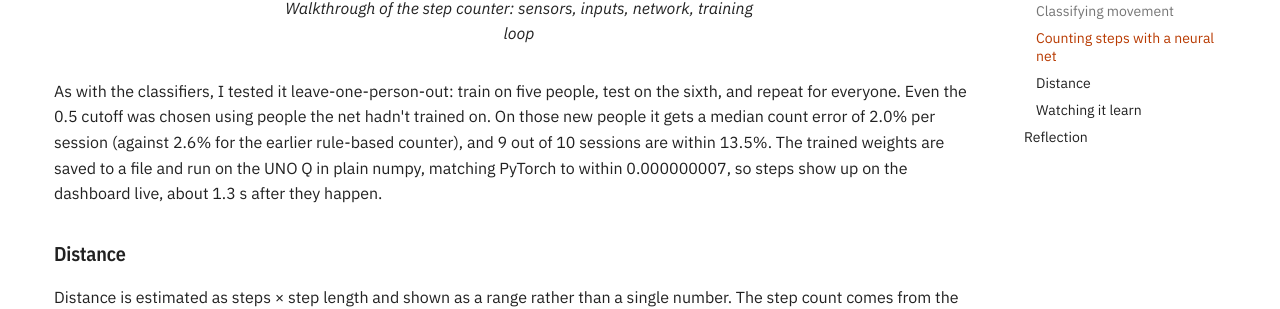
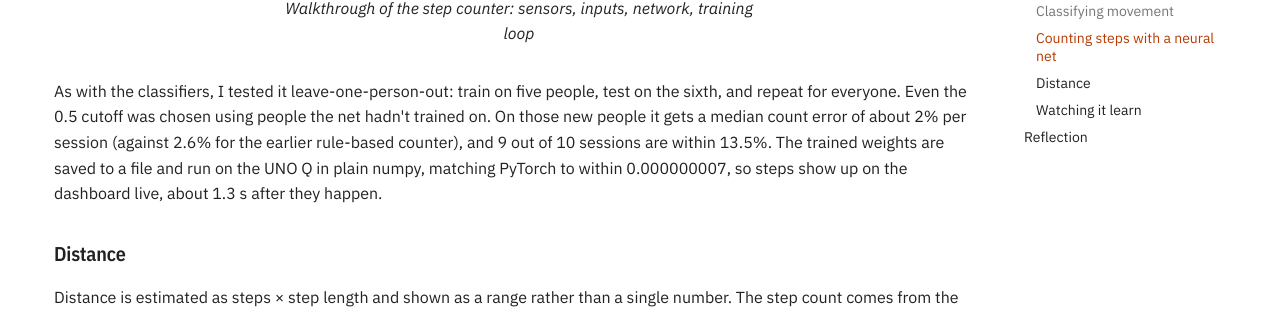
Before and after one commit to sl-ter/portfolio, an MkDocs documentation site: the page built from docs/projects/activity-wearable/index.md, in a window 1280 px wide and 900 px high, scrolled down 4552 px. Shown: the part 179-488 px from the top of the window. Built offline with MkDocs 1.6.1 and Material for MkDocs 9.7.7, drawn with Linux system fonts in a browser that asks for light colours; some of the changed text lies outside the part shown.

Commit message:
Activity wearable: solo role, step-count error as about 2%
Co-Authored-By: Claude Opus 5.5 <noreply@anthropic.com>

```diff
--- a/docs/projects/activity-wearable/index.md
+++ b/docs/projects/activity-wearable/index.md
@@ -18,7 +18,7 @@ deep_dives: []
 !!! abstract "TL;DR"
     Built a shin-worn wearable on an Arduino UNO Q that tells standing, walking, running and
     air-biking apart (99% correct on people it never trained on) and counts steps with an
-    8,721-weight neural network, within 2.0% median error on new people. It streams live to a
+    8,721-weight neural network, within about 2% median error on new people. It streams live to a
     dashboard that turns the count into a distance estimate with an honest error range.
 
 ## Challenge
@@ -69,7 +69,7 @@ an estimate of how far you walked, with a range for how sure it is.
 
     activity classification accuracy on people the model never trained on (random forest)
 
--   **2.0 %**
+-   **~2 %**
 
     median step-count error per session on new people (9 in 10 sessions within 13.5%)
 
@@ -128,7 +128,7 @@ these updates, and I trained for 25 epochs, 2,500 updates in all.
 
 As with the classifiers, I tested it leave-one-person-out: train on five people, test on the sixth,
 and repeat for everyone. Even the 0.5 cutoff was chosen using people the net hadn't trained on. On
-those new people it gets a median count error of 2.0% per session (against 2.6% for the earlier
+those new people it gets a median count error of about 2% per session (against 2.6% for the earlier
 rule-based counter), and 9 out of 10 sessions are within 13.5%. The trained weights are saved to a
 file and run on the UNO Q in plain numpy, matching PyTorch to within 0.000000007, so steps show up
 on the dashboard live, about 1.3 s after they happen.
```
Also changed, not shown: other parts of docs/projects/activity-wearable/index.md (+1 -1 lines).
